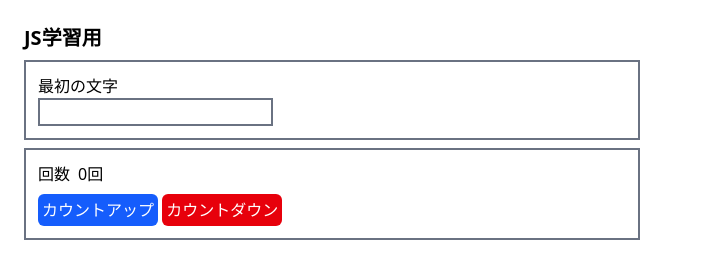
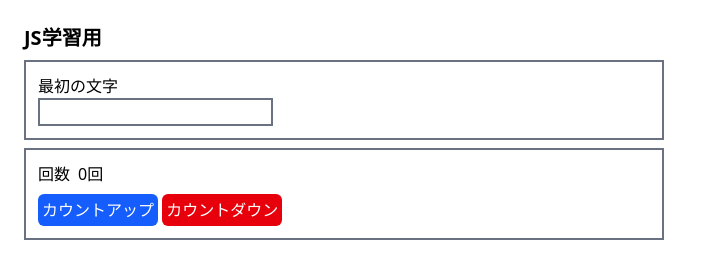
Before and after one commit to am241012/JavaScript__, a plain HTML site: page index.html in a window 1280 px wide. Shown: the whole page, without its empty margins (0-705 px from the left). Drawn offline with nearby package versions, Linux system fonts and the light colour scheme.

Commit message:
修正 > HTML / CSS

```diff
--- a/index.html
+++ b/index.html
@@ -16,13 +16,13 @@
     <script src="https://cdn.jsdelivr.net/npm/@tailwindcss/browser@4"></script>
     <script src="main.js" defer></script>
   </head>
-  <body class="m-6">
+  <body class="m-6 w-1/2">
     <h1 class="text-xl font-bold">JS学習用</h1>
-    <div class="border-2 border-gray-500 p-3 w-1/2 mt-2" id="default_text">
+    <div class="border-2 border-gray-500 p-3 mt-2" id="default_text">
       <p>最初の文字</p>
       <input class="border-2 border-gray-500" type="text" id="input" />
     </div>
-    <div class="border-2 border-gray-500 p-3 w-1/2 mt-2">
+    <div class="border-2 border-gray-500 p-3 mt-2">
       <div class="flex">
         <p>回数</p>
         <span class="ml-2" id="count_area">0回</span>
```
